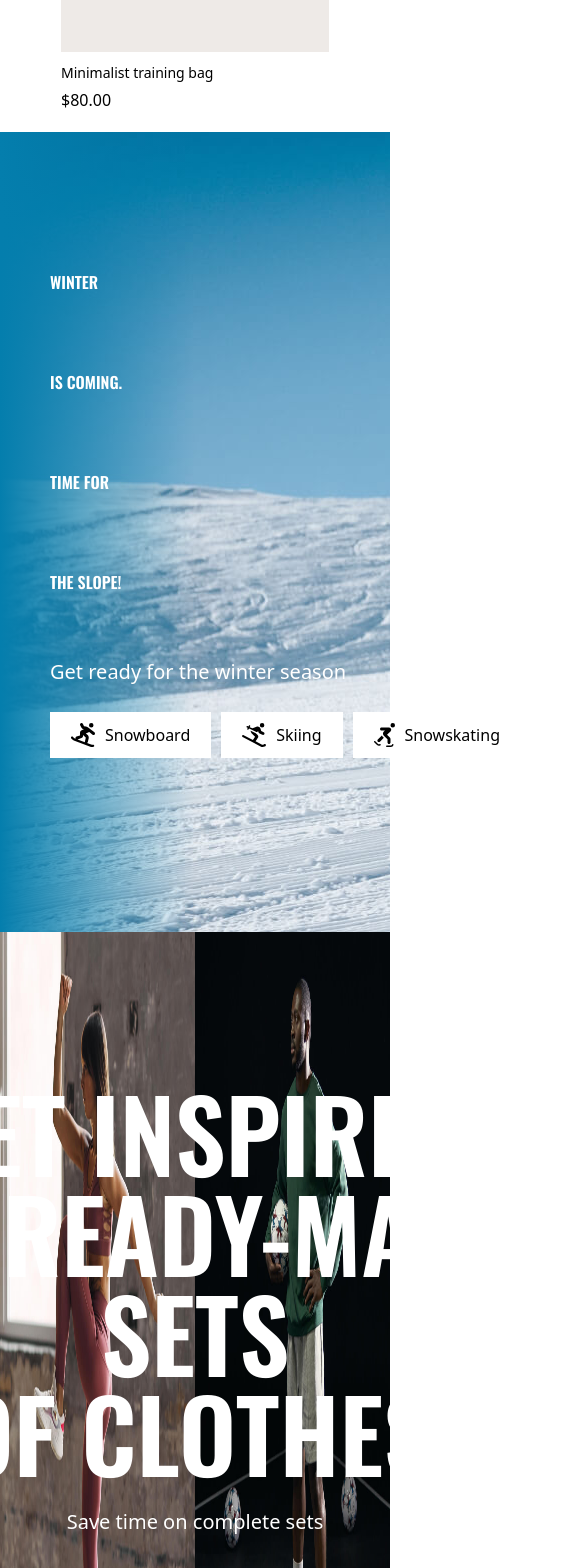
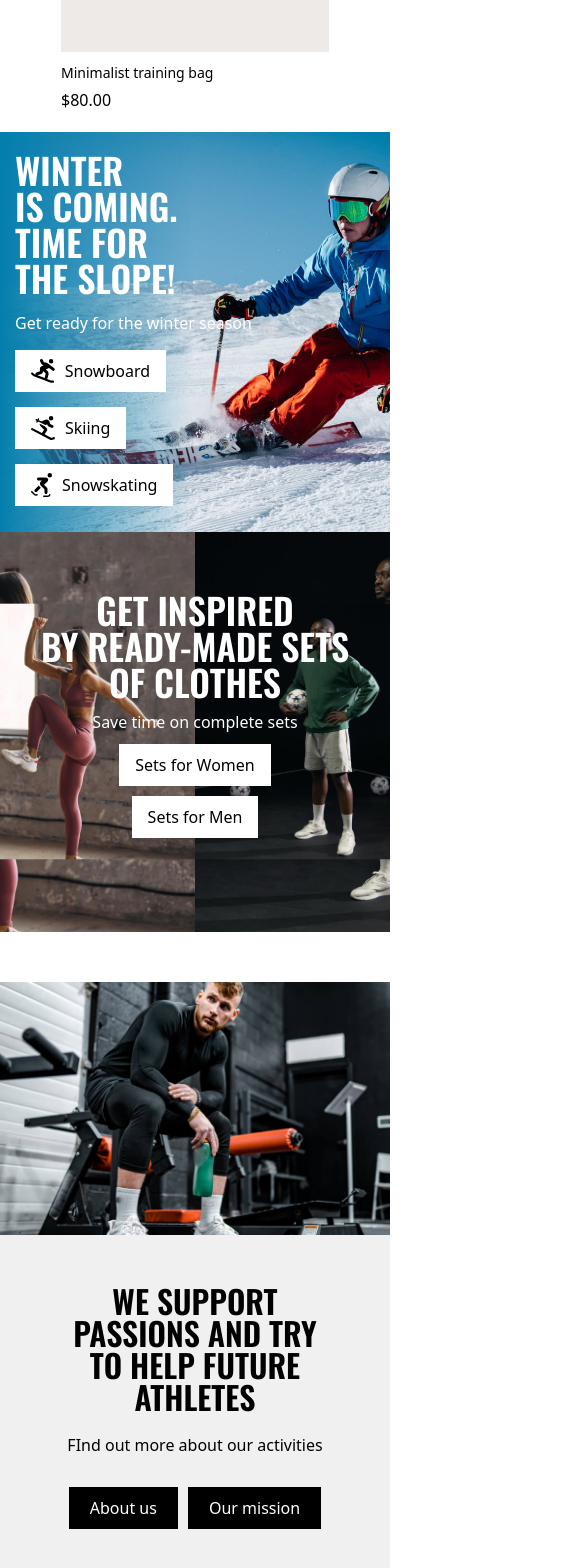
Before and after one commit to Himanshu00100/ProjectL, a React (Create React App) app: page / in a window 390 px wide. Shown: the part 3840-5408 px from the top of the page, 585 px wide, since content can reach past the window. Built offline with nearby package versions, Linux system fonts and the light colour scheme.

Commit message:
responsive code for banners and hero sections

```diff
--- a/src/Components/Main/Main.js
+++ b/src/Components/Main/Main.js
@@ -44,6 +44,9 @@ import saleproduct2 from "../Assets/onsale products/p2.jpg"
 import saleproduct3 from "../Assets/onsale products/p3.jpg"
 import saleproduct4 from "../Assets/onsale products/p4.jpg"
 import saleproduct5 from "../Assets/onsale products/p5.jpg"
+
+// hero 2 image
+import hero2 from "../Assets/hero 2/hero2.jpg"
 
 // hero 3 image from here
 
@@ -241,7 +244,7 @@ const Main = () => {
         </div>
 
         {/* New arrival section starts from here  */}
-        <div className='w-full 2xl:h-[534.250px] bg-white 2xl:mt-[100px] px-[10px] mb-[20px] 2xl:mb-[0px]  2xl:px-[50px]'>
+        <div className='w-full 2xl:h-[534.250px] bg-white 2xl:mt-[100px] px-[10px] mb-[20px] 2xl:mb-[0px]  2xl:px-[50px] 2k:px-[250px]'>
           <div className='w-full h-full bg-white-500 flex flex-col gap-y-[20px]'>
             <div className='w-full 2xl:w-[658.787px] 2xl:h-[44px] bg-white text-[28px] phone:text-[22px] 2xl:text-[40px]  leading-[44px] font-oswald font-[600] '>
               {/* product section tabs */}
@@ -772,23 +775,24 @@ const Main = () => {
 
         {/* hero 2 section starts from here */}
 
-        <div className='hero2 w-screen h-[800px] bg-white  relative '>
-          <div className='overlay absolute w-full h-full bg-gradient-to-r from-[#047EAD]  to-transparent to-50%'>
-            <div className='absolute left-[50px] top-[100px] flex flex-col gap-y-[25px]'>
-              <h2 className='2xl:text-[100px] leading-[100px] font-oswald font-[600] text-white text-start'>WINTER <br /> IS COMING. <br /> TIME FOR <br /> THE SLOPE!</h2>
-              <p className='text-[20px] text-white font-[400] text-start'>Get ready for the winter season</p>
-              <div className='flex gap-x-[10px]'>
-                <a href='#' className=' bg-white flex justify-center items-center gap-x-[10px] px-[20px] py-[10px] border-[1px] border-white hover:bg-transparent hover:text-white duration-300'>
-                  <FontAwesomeIcon icon={faPersonSnowboarding} className='text-[24px]' />
+        <div className='hero2 flex md:flex w-screen h-[400px] md:h-[800px] bg-white  relative  justify-center items-center overflow-hidden  '>
+          <img src={hero2} alt='' className='scale-[2.6] md:scale-[2]  2xl:hidden ' />
+          <div className='overlay absolute w-full h-full bg-gradient-to-r from-[#047EAD] flex   to-transparent to-50% md:to-80%  2xl:to-50%'>
+            <div className='absolute left-[15px] top-[20px] sm:top-[80px] sm:left-[50px] 2xl:left-[50px] 2k:left-[250px] md:top-[100px] flex flex-col gap-y-[15px] md:gap-y-[25px]'>
+              <h2 className='text-[36px] leading-[36px] md:text-[100px] md:leading-[100px] font-oswald font-[600] text-white text-start'>WINTER <br /> IS COMING. <br /> TIME FOR <br /> THE SLOPE!</h2>
+              <p className='text-[16px] md:text-[20px] text-white font-[400] text-start'>Get ready for the winter season</p>
+              <div className='flex flex-col justify-center items-start md:justify-normal md:items-baseline sm:flex-row gap-y-[15px] sm:gap-x-[10px] md:gap-x-[10px]'>
+                <a href='#' className=' bg-white flex justify-center items-center gap-x-[10px] px-[15px] py-[8px] md:px-[20px] md:py-[10px] border-[1px] border-white hover:bg-transparent hover:text-white duration-300'>
+                  <FontAwesomeIcon icon={faPersonSnowboarding} className='text-[23.8px] md:text-[24px]' />
                   <p className='text-[16px] font-[500] '>Snowboard</p>
                 </a>
 
-                <a href='#' className=' bg-white flex justify-center items-center gap-x-[10px] px-[20px] py-[10px] border-[1px] border-white hover:bg-transparent hover:text-white duration-300'>
+                <a href='#' className=' bg-white flex justify-center items-center gap-x-[10px] px-[15px] py-[8px] md:px-[20px] md:py-[10px] border-[1px] border-white hover:bg-transparent hover:text-white duration-300'>
                   <FontAwesomeIcon icon={faPersonSkiing} className='text-[24px]' />
                   <p className='text-[16px] font-[500] '>Skiing</p>
                 </a>
 
-                <a href='#' className=' bg-white flex justify-center items-center gap-x-[10px] px-[20px] py-[10px] border-[1px] border-white hover:bg-transparent hover:text-white duration-300'>
+                <a href='#' className=' bg-white flex justify-center items-center gap-x-[10px] px-[15px] py-[8px] md:px-[20px] md:py-[10px] border-[1px] border-white hover:bg-transparent hover:text-white duration-300'>
                   <FontAwesomeIcon icon={faPersonSkating} className='text-[24px]' />
                   <p className='text-[16px] font-[500] '>Snowskating</p>
                 </a>
@@ -801,15 +805,15 @@ const Main = () => {
         {/* hero 2 section ends here */}
 
         {/* hero 3 section starts from here */}
-        <div className=' hero3 w-screen h-[800px] mb-[100px] bg-green-500 flex flex-col relative'>
-          <img src={hero3} alt='hero 3 bg' className='h-full' />
+        <div className=' hero3 w-screen flex h-[400px] lg:h-[450px] xl:h-[800px] mb-[50px] md:mb-[100px]  justify-center md:justify-normal items-center  bg-green-500  flex-col relative overflow-hidden'>
+          <img src={hero3} alt='hero 3 bg' className='scale-[1.2] xl:h-full  md:scale-[1.1] lg:hidden' />
           <div className='absolute w-full h-full  flex justify-center '>
-            <div className=' absolute top-[150px] flex flex-col gap-y-[25px]'>
-              <h2 className='text-[100px] leading-[100px] text-white font-oswald font-[600] text-center'>GET INSPIRED <br /> BY READY-MADE SETS <br /> OF CLOTHES</h2>
-              <p className='text-white text-[20px] font-[400]'>Save time on complete sets</p>
-              <div className='flex gap-x-[550px] mt-[10px] justify-center'>
-                <a href='#' className='bg-white border-[1px] border-white px-[40px] py-[10px] text-[16px] leading-[24px] font-[500] hover:bg-transparent hover:text-white duration-300' >Sets for Women</a>
-                <a href='#' className=' bg-white border-[1px] border-white px-[40px] py-[10px] text-[16px] leading-[24px] font-[500] hover:bg-transparent hover:text-white duration-300' >Sets for Women</a>
+            <div className=' absolute top-[60px] md:top-[80px] xl:top-[150px] flex flex-col gap-y-[10px] md:gap-y-[25px] '>
+              <h2 className=' text-[36px] leading-[36px] md:text-[44px] md:leading-[44px] xl:text-[100px] xl:leading-[100px] text-white font-oswald font-[600] text-center'>GET INSPIRED <br /> BY READY-MADE SETS <br /> OF CLOTHES</h2>
+              <p className='text-white text-[16px] md:text-[20px] font-[400]'>Save time on complete sets</p>
+              <div className='flex flex-col md:flex-row md:gap-x-[270px] xl:gap-x-[550px] 2k:gap-x-[1050px] md:mt-[10px] justify-center items-center gap-y-[10px] '>
+                <a href='#' className='bg-white border-[1px] border-white px-[15px] py-[8px] xl:px-[40px] xl:py-[10px] text-[16px] leading-[24px] font-[500] hover:bg-transparent hover:text-white duration-300' >Sets for Women</a>
+                <a href='#' className=' bg-white border-[1px] border-white px-[15px] py-[8px] xl:px-[40px] xl:py-[10px] text-[16px] leading-[24px] font-[500] hover:bg-transparent hover:text-white duration-300' >Sets for Men</a>
               </div>
             </div>
           </div>
@@ -820,17 +824,17 @@ const Main = () => {
 
         {/* hero 4 section starts from here */}
 
-        <div className='w-screen h-[598.650px] bg-white mb-[100px] flex px-[50px]'>
-          <div className='w-[50%] h-full bg-white flex justify-center items-center overflow-hidden'>
-            <img src={hero4} alt='' className='h-full scale-[1.1]' />
+        <div className='w-screen flex flex-col md:flex-row 2xl:h-[598.650px] bg-white sm:mb-[50px] 2xl:mb-[100px] 2k:mb-[200px]  md:px-[50px]'>
+          <div className='w-full h-[253.238px] phone:h-[362.7px] sm:h-[539.325px] md:h-[306.737px] lg:h-[389.325px] xl:h-[497.19px] 2xl:h-[605.050px] 2k:h-[750px]  md:w-[50%]  bg-white flex justify-center items-center overflow-hidden'>
+            <img src={hero4} alt='' className='w-full  scale-[1.1]' />
           </div>
-          <div className='w-[50%] h-full bg-[#f0f0f0] flex justify-center items-center '>
-            <div className='w-full h-full flex justify-center items-center bg-transparent text-black gap-y-[30px] flex-col'>
-              <h2 className='text-[70px] leading-[70px] font-[600] font-oswald text-center'>WE SUPPORT <br />PASSIONS AND TRY <br />TO HELP FUTURE <br />ATHLETES</h2>
-              <p className=' text-[20px] font-[400]'>FInd out more about our activities</p>
+          <div className='w-full full px-[10px] py-[50px] md:p-[0px] md:w-[50%] md:h-[306.737px] lg:h-[389.325px] xl:h-[497.19px] 2xl:h-[605.050px] 2k:h-[750px] bg-[#f0f0f0] flex justify-center items-center '>
+            <div className='w-full h-full flex justify-center items-center bg-transparent text-black gap-y-[20px] md:gap-y-[15px] 2xl:gap-y-[30px] flex-col'>
+              <h2 className='text-[32px] leading-[32px] lg:text-[40px] lg:leading-[1em] xl:text-[50px] xl:leading-[50px] 2xl:text-[70px] 2xl:leading-[70px] font-[600] font-oswald text-center'>WE SUPPORT <br />PASSIONS AND TRY <br />TO HELP FUTURE <br />ATHLETES</h2>
+              <p className='text-[16px] md:text-[20px] font-[400]'>FInd out more about our activities</p>
               <div className='flex gap-x-[10px] mt-[10px] justify-center text-white'>
-                <a href='#' className='bg-black border-[1px] border-black px-[40px] py-[10px] text-[16px] leading-[24px] font-[500] hover:bg-transparent hover:text-black duration-300' >Sets for Women</a>
-                <a href='#' className=' bg-black border-[1px] border-black px-[40px] py-[10px] text-[16px] leading-[24px] font-[500] hover:bg-transparent hover:text-black duration-300' >Sets for Women</a>
+                <a href='#' className='bg-black border-[1px] border-black px-[20px] py-[8px] 2xl:px-[40px] 2xl:py-[10px] text-[16px] leading-[24px] font-[500] hover:bg-transparent hover:text-black duration-300 text-nowrap' >About us</a>
+                <a href='#' className=' bg-black border-[1px] border-black px-[20px] py-[8px] 2xl:px-[40px] 2xl:py-[10px] text-[16px] leading-[24px] font-[500] hover:bg-transparent hover:text-black duration-300 text-nowrap' >Our mission</a>
               </div>
             </div>
           </div>
@@ -840,7 +844,7 @@ const Main = () => {
 
         {/* From the blog section starts from here */}
 
-        <div className='w-screen h-[442.487px] mb-[100px] white px-[50px] flex flex-col gap-y-[25px] '>
+        <div className='w-screen hidden h-[442.487px] mb-[100px] white px-[50px]  flex-col gap-y-[25px] '>
           <h2 className='text-[40px] leading-[40px] font-oswald font-[600] 2xl:text-start'>FROM THE BLOG</h2>
 
           <div className='w-full h-[442.487px] flex'>
@@ -960,7 +964,7 @@ const Main = () => {
         {/* From the blog section ends here */}
 
         {/* instagram section from here */}
-        <div className='w-screen h-[464px] bg-[#f1f1f1] px-[50px] flex justify-center items-center'>
+        <div className='w-screen hidden h-[464px] bg-[#f1f1f1] px-[50px]  justify-center items-center'>
           <div className='w-full flex flex-col gap-y-[30px]'>
             <h2 className='2xl:text-[40px] 2xl:leading-[40px] 2xl:font-[600] font-oswald text-start'>WE ARE ON INSTAGRAM</h2>
             <div className='w-full flex gap-x-[5px]'>
--- a/src/Components/Main/main.css
+++ b/src/Components/Main/main.css
@@ -66,11 +66,12 @@
 
 /* hero 3 section from here */
 
-/* .hero3{
-    background-image:url("../Assets/hero 3/hero3.jpg");
+.hero3{
+    background-image:url("../Assets//hero 3/hero3.jpg");
     background-repeat:no-repeat;
-    background-position:center;
-} */
+     background-position:top center;
+     background-size: cover;
+}
 
 /* instagram post section starts from here */
 
```
Lines whose indentation alone changed are shown as unchanged.
